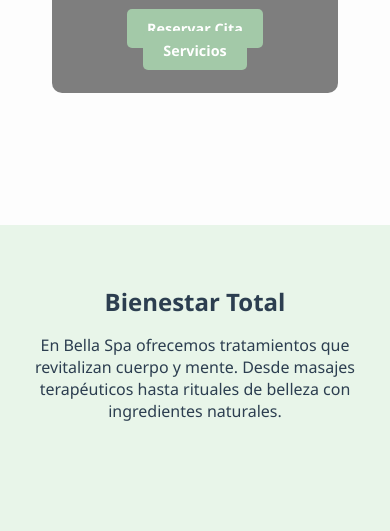
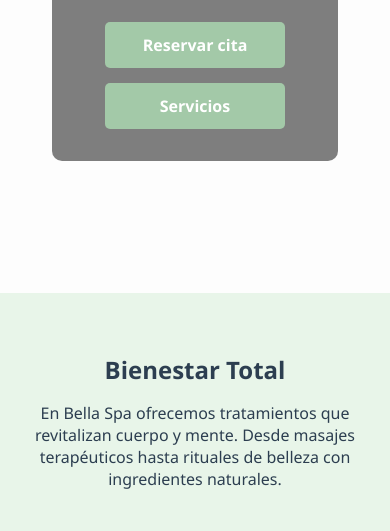
Before and after one commit to darwinveras26/landing-page-spa, a plain HTML site: page index.html in a window 390 px wide. Shown: the part 313-844 px from the top of the page. Drawn offline with Linux system fonts and the light colour scheme.

Commit message:
reservation and services buttons fixed to be responsive

```diff
--- a/index.html
+++ b/index.html
@@ -15,8 +15,10 @@
             <!-- Cambiar la descripcion del negocio -->
             <p>Relájate, renueva tu energía y encuentra tu equilibrio interior.</p>
             <!-- Cambiar botones -->
-            <a href="https://wa.me/573023630617" class="btn" target="_blank">Reservar Cita</a>
-            <a href="#services" class="btn">Servicios</a>
+            <div class="hero-buttons">
+                <a href="#booking" class="btn">Reservar cita</a>
+                <a href="#services" class="btn">Servicios</a>
+            </div>
         </div>
     </header>
     <section class="about">
--- a/style.css
+++ b/style.css
@@ -38,7 +38,18 @@ body {
     border-radius: 10px;
 }
 
-.btn {
+.hero-buttons {
+    display: flex;
+    gap: 15px;
+    flex-wrap: wrap;
+    justify-content: center;
+    margin-top: 25px;
+    max-width: 400px;
+    margin-left: auto;
+    margin-right: auto;
+}
+
+.hero-buttons .btn {
     background-color: var(--main-color);
     color: var(--btn-text-color);
     padding: 12px 25px;
@@ -46,6 +57,10 @@ body {
     text-decoration: none;
     font-weight: bold;
     border-radius: 5px;
+    font-size: 1rem;
+    text-align: center;
+    flex: 0 1 auto;
+    min-width: 130px;
 }
 
 .btn:hover {
```
Lines whose indentation alone changed are shown as unchanged.
